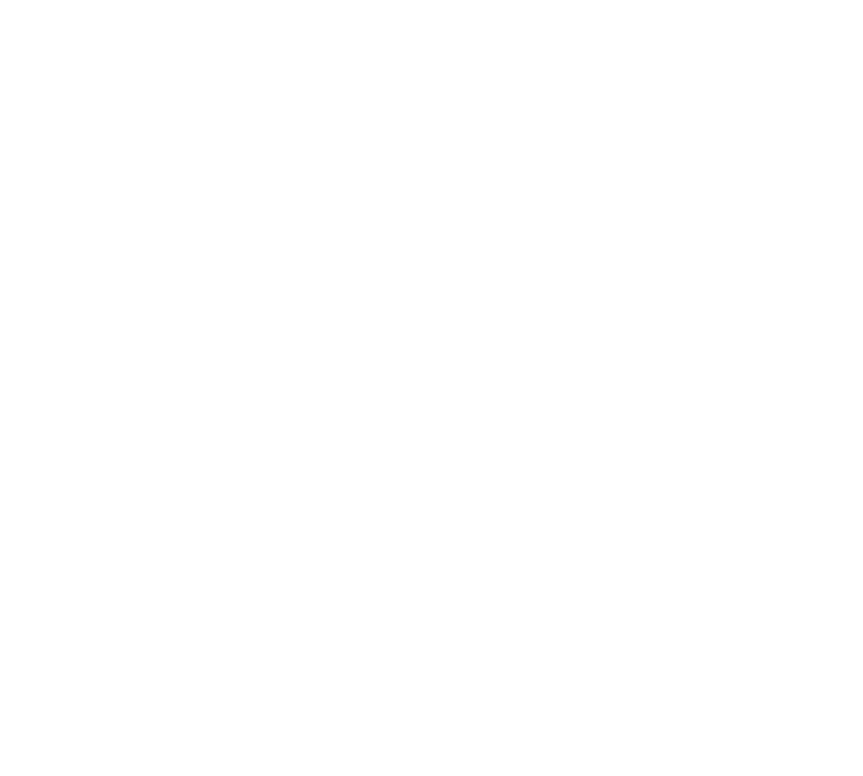
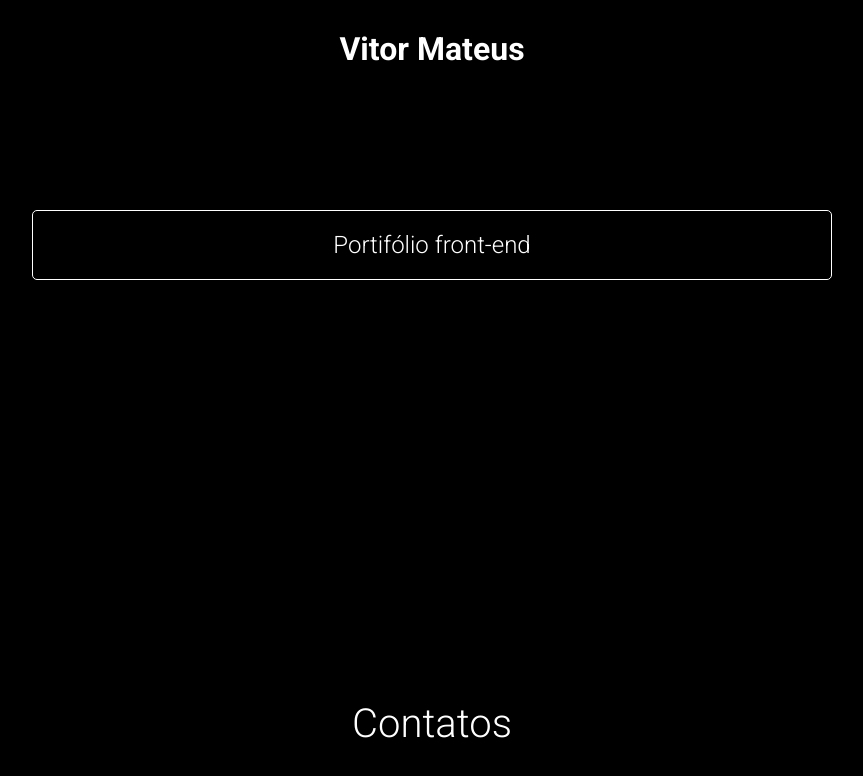
Before and after one commit to vitor-mat/linktree, a plain HTML site: page index.html in a window 1280 px wide. Shown: the whole page, without its empty margins (208-1071 px from the left). Drawn offline with Linux system fonts and the light colour scheme.

Commit message:
estilo base adicionado

```diff
--- a/index.html
+++ b/index.html
@@ -10,17 +10,17 @@
     <link rel="preconnect" href="https://fonts.gstatic.com" crossorigin>
     <link href="https://fonts.googleapis.com/css2?family=Roboto:ital,wght@0,100;0,300;0,400;0,500;0,700;0,900;1,100;1,300;1,400;1,500;1,700;1,900&display=swap" rel="stylesheet">
 </head>
-<body>1
+<body>
     <div class="container">
         <header>
             <img src="" alt="">
-            <span>Vitor Mateus</span>
+            <span id="name">Vitor Mateus</span>
         </header>
         <main>
-            <a href="">Portifólio front-end</a>
+            <a href="" class="link-btn">Portifólio front-end</a>
         </main>
         <footer>
-            <h2>Contatos</h2>
+            <h2 id="footer-title">Contatos</h2>
             <div>
                 <a href="#"><img src="" alt=""></a>
                 <a href="#"><img src="" alt=""></a>
--- a/style.css
+++ b/style.css
@@ -1,7 +1,7 @@
 :root{
     --black-color: #000;
     --white-color: #fff;
-    --highlight-color: coral;
+    --highlight-color: rgb(255, 121, 121);
 }
 
 *{
@@ -12,6 +12,7 @@
     font-weight: 400;
     color: var(--white-color);
     font-family: 'Roboto', sans-serif;
+    transition: .3s linear;
 }
 
 ul{
@@ -21,3 +22,66 @@ ul{
 a{
     text-decoration: none;
 }
+
+body{
+    background: var(--black-color)
+}
+
+.container, header, main, footer{
+    display: flex;
+    flex-direction: column;
+    align-items: center;
+}
+
+.container{
+    width: 100%;
+    min-height: 100vh;
+}
+
+header{
+    width: 100%;
+    height: 200px;
+    padding: 10px;
+    gap: 20px;
+}
+
+header #name{
+    font-size: 32px;
+    font-weight: 700;
+}
+
+main{
+    width: 100%;
+    min-height: 400px;
+    flex: 1;
+    padding: 10px;
+}
+
+footer{
+    width: 100%;
+    height: 100px;
+}
+
+footer #footer-title{
+    font-weight: 300;
+    font-size: 40px;
+}
+
+.link-btn{
+    width: 100%;
+    max-width: 800px;
+    height: 70px;
+    border: 1px solid var(--white-color);
+    padding: 20px;
+    text-align: center;
+    font-size: 24px;
+    overflow: hidden;
+    border-radius: 5px;
+    font-weight: 300;
+}
+
+.link-btn:hover{
+    border: 1px solid var(--highlight-color);
+    color: var(--highlight-color);
+    box-shadow: 1px 1px 10px var(--highlight-color);
+}
```
